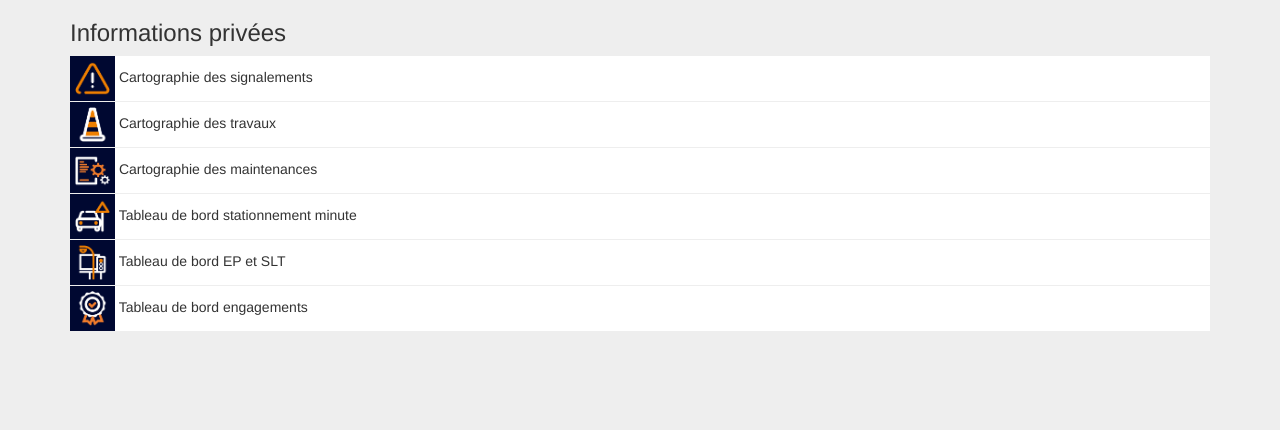
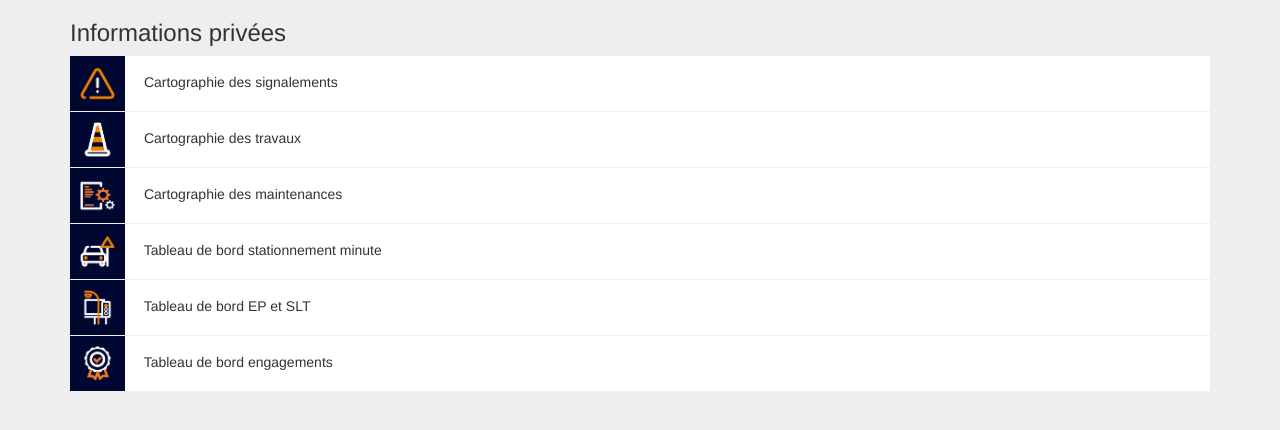
Before and after one commit to citeos-ic/labelleeclairee, a plain HTML site: page app_screen/menu.html in a window 1280 px wide. Drawn offline with Linux system fonts and the light colour scheme.

Commit message:
update style

```diff
--- a/app_screen/style.css
+++ b/app_screen/style.css
@@ -259,6 +259,7 @@ body.dark .button {
 
 ul.options {
   background-color: #fff;
+  color: #000;
 }
 
 ul.options li {
@@ -277,9 +278,10 @@ ul.options li:active {
 
 ul.options li img {
   background-color: #000831;
-  width:45px;
-  padding: 5px;
+  width: 55px;
+  padding: 10px;
   display: inline;
+  margin-right: 15px;
 }
 
 ul.options li span.glyphicon {
```
